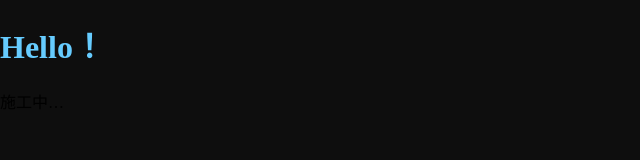
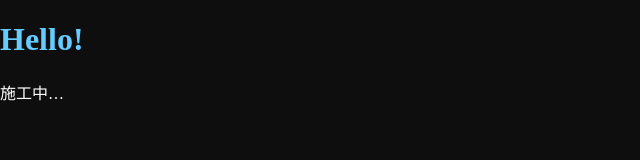
Before and after one commit to gyxx-xc/gyxx-xc.github.io, a plain HTML site: page index.html in a window 1280 px wide. Shown: the whole page, without its empty margins (0-640 px from the left). Drawn offline with Linux system fonts and the light colour scheme.

Commit message:
Update index.html

```diff
--- a/index.html
+++ b/index.html
@@ -2,10 +2,10 @@
 <html>
 <head>
 	<meta charset="utf-8">
-	<title>Hello World</title>
+	<title>Under fixed</title>
 </head>
 <body style="margin: 0px; background: #0e0e0e;">
-	<h1 style="color: #66ccff">Hello！</h1>
-	<p style="color: #000000">施工中…</p>
+	<h1 style="color: #66ccff">Hello!</h1>
+	<p style="color: #ffffff">施工中…</p>
 </body>
 </html>
```
